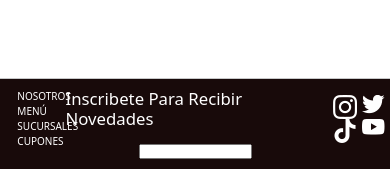
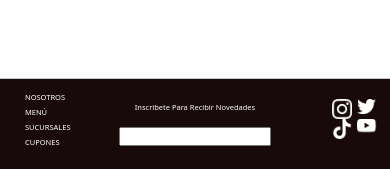
Before and after one commit to MaitaJv/Desafio-JavierMaita, a plain HTML site: page index.html in a window 390 px wide. Shown: the part 2427-2596 px from the top of the page. Drawn offline with nearby package versions, Linux system fonts and the light colour scheme.

Commit message:
2da-entrega

```diff
--- a/style.css
+++ b/style.css
@@ -613,14 +613,29 @@ object-fit: cover;
         text-decoration: none;
         color:  white;
         text-transform: uppercase;
-        font-size: 1rem;
+        font-size: 0.75rem;
     }
     .footer-seccion{
         display: flex;
         flex-direction: column;
         align-items: center;
         justify-content: center;
+    }
+
+    .footer-seccion h2{
         font-size: 0.75rem;
+    }
+
+    .footer-lista-redes{
+        margin-right: 1rem;
+    }
+
+    .imgs-superior li a img{
+        height: 2rem;
+    }
+
+    .imgs-inferior li a img{
+        height: 2rem;
     }
 
     /*nosotros*/
```
